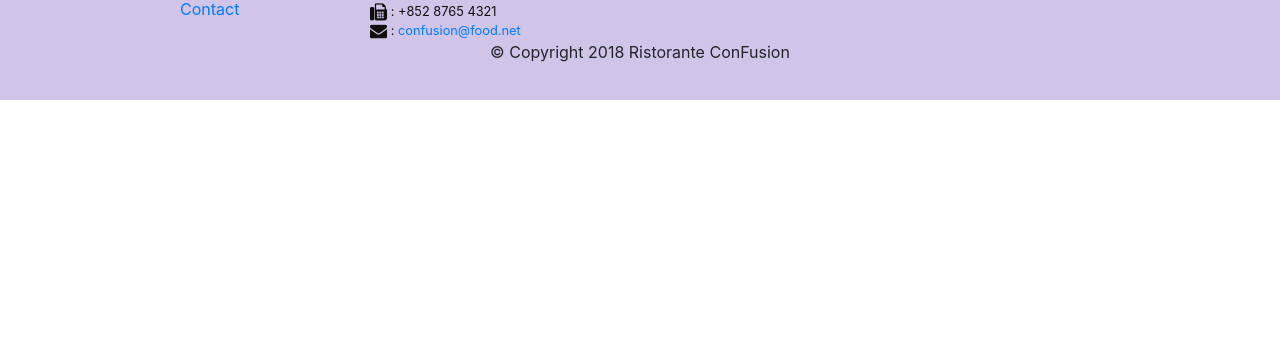
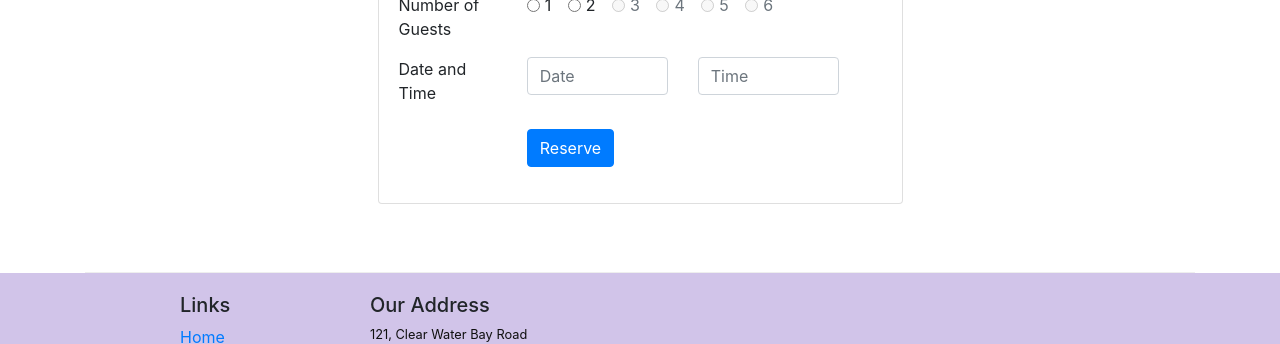
Before and after one commit to ctir006/Bootstrap4, a website: page index.html in a window 1280 px wide. Shown: the part 1661-2005 px from the top of the page. Before the commit the page ends 1761 px from the top, so only its background shows below. Drawn offline with nearby package versions, Linux system fonts and the light colour scheme.

Commit message:
Assignment-2 progress

```diff
--- a/index.html
+++ b/index.html
@@ -38,9 +38,12 @@
                     <h1>Ristorante con Fusion</h1>
                     <p class="d-none d-sm-block"> We take inspiration from the World's best cuisines, and create a unique fusion experience. Our lipsmacking creations will tickle your culinary senses!</p>
                 </div>
-                <div class="col-12 col-sm align-self-center">
+                <div class="col-12 col-sm-3 align-self-center">
                     <img src="img/logo.png" class="img-fluid">
                 </div>
+                <div class="col-12 col-sm-3 align-self-center">
+                    <button type="button" class="btn btn-warning btn-lg">Reserver Table</button>
+                </a>
             </div>
         </div>
     </header>
@@ -66,7 +69,6 @@
                 </div>
             </div>
         </div>
-
 
         <div class="row row-content align-items-center">
             <div class="col-12 col-sm-4 order-sm-first col-md-3">
@@ -97,6 +99,66 @@
                             whos-who in the culinary world, he specializes in
                             creating mouthwatering Indo-Italian fusion experiences.
                         </p>
+                    </div>
+                </div>
+            </div>
+        </div>
+        <div class="row row-content align-self-center">
+            <div class="col-sm-6 offset-3">
+                <div class="card">
+                    <div class="card-header bg-warning">
+                        Reserve a Table
+                    </div>
+                    <div class="card-body">
+                        <form>
+                            <div class="row">
+                                <div class="col col-sm-3">
+                                Number of Guests
+                                </div>
+                                <div class="col col-sm-9">
+                                    <div class="form-check form-check-inline">
+                                        <input class="form-check-input" type="radio" name="inlineRadioOptions" id="inlineRadio1" value="option1">
+                                        <label class="form-check-label" for="inlineRadio1">1</label>
+                                    </div>
+                                    <div class="form-check form-check-inline">
+                                        <input class="form-check-input" type="radio" name="inlineRadioOptions" id="inlineRadio2" value="option2">
+                                        <label class="form-check-label" for="inlineRadio2">2</label>
+                                    </div>
+                                    <div class="form-check form-check-inline">
+                                        <input class="form-check-input" type="radio" name="inlineRadioOptions" id="inlineRadio3" value="option3" disabled>
+                                        <label class="form-check-label" for="inlineRadio3">3</label>
+                                    </div>
+                                    <div class="form-check form-check-inline">
+                                        <input class="form-check-input" type="radio" name="inlineRadioOptions" id="inlineRadio4" value="option4" disabled>
+                                        <label class="form-check-label" for="inlineRadio4">4</label>
+                                    </div>
+                                    <div class="form-check form-check-inline">
+                                        <input class="form-check-input" type="radio" name="inlineRadioOptions" id="inlineRadio5" value="option5" disabled>
+                                        <label class="form-check-label" for="inlineRadio5">5</label>
+                                    </div>
+                                    <div class="form-check form-check-inline">
+                                        <input class="form-check-input" type="radio" name="inlineRadioOptions" id="inlineRadio6" value="option6" disabled>
+                                        <label class="form-check-label" for="inlineRadio6">6</label>
+                                    </div>
+                                </div>
+                            </div>
+                            <div class="row">
+                                <div class="col-12 col-sm-3 mt-3">
+                                    Date and Time
+                                </div>
+                                <div class="col col-sm-4 mt-3">
+                                    <input type="text" class="form-control" id="date" name="date" placeholder="Date">
+                                </div>
+                                <div class="col col-sm-4 mt-3">
+                                    <input type="text" class="form-control" id="time" name="time" placeholder="Time">
+                                </div>
+                            </div>
+                            <div class="form-group row mt-4">
+                                <div class="offset-md-3 col-md-10">
+                                    <button type="submit" class="btn btn-primary">Reserve</button>
+                                </div>
+                            </div>
+                        </form>
                     </div>
                 </div>
             </div>
```
